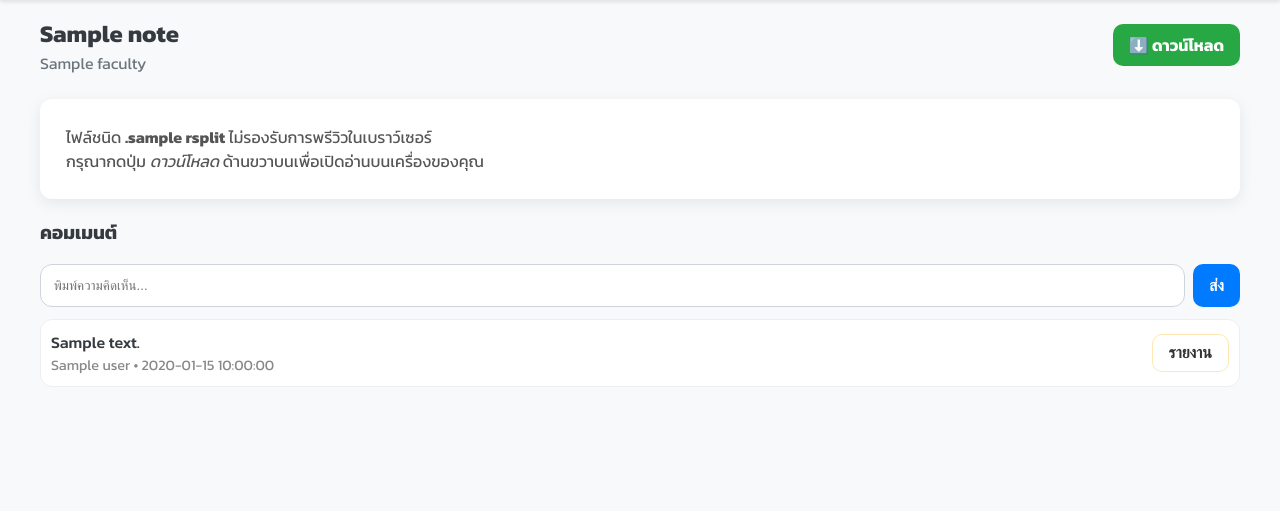
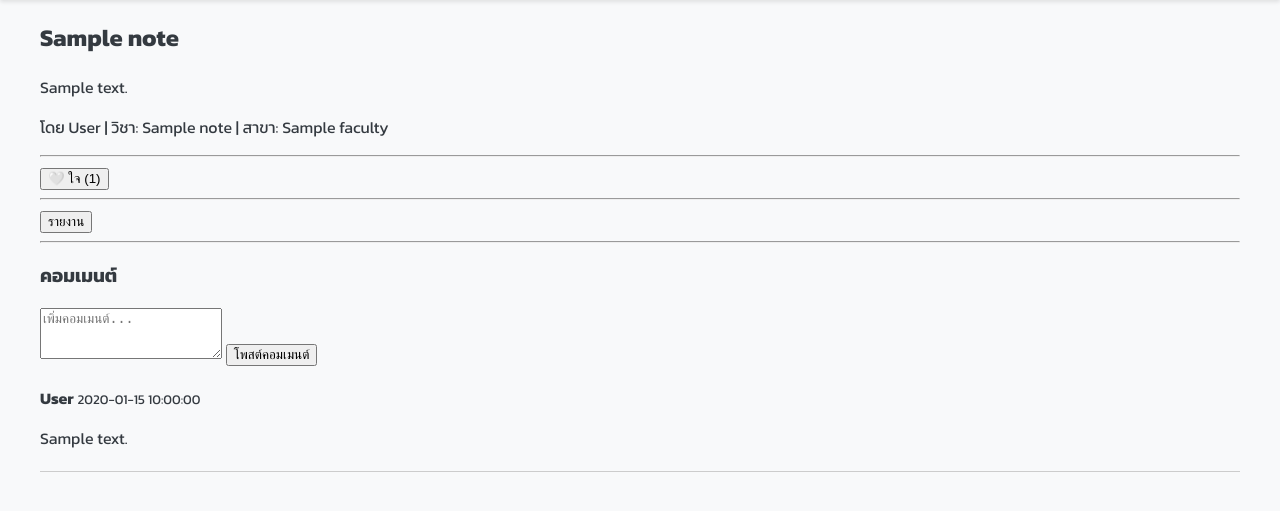
Before and after one commit to saranyapat3368/Project_NeedNote, a Flask app: template templates/note_detail.html in a window 1280 px wide. Shown: the part 77-588 px from the top of the page. Run offline with Flask 3, Linux system fonts and the light colour scheme; the template is opened without the code that fills it: most values are stand-ins (such as "Sample title", 1, 10 or a date in 2020).

Commit message:
ปรับต่างๆ

```diff
--- a/app.py
+++ b/app.py
@@ -1,78 +1,54 @@
 import os
 import uuid
 import requests
-from flask import Flask, render_template, request, redirect, url_for, flash, session
-from werkzeug.utils import secure_filename
+from flask import Flask, render_template, request, redirect, url_for, flash, session, jsonify
 
 # Firebase SDK
 import firebase_admin
 from firebase_admin import credentials, auth, firestore
 
 # --- 1. การตั้งค่าเบื้องต้น ---
-UPLOAD_FOLDER = 'static/uploads'
-ALLOWED_EXTENSIONS = {'pdf', 'png', 'jpg', 'jpeg', 'doc', 'docx'}
-
 app = Flask(__name__)
-app.config['UPLOAD_FOLDER'] = UPLOAD_FOLDER
 app.config['SECRET_KEY'] = 'a-super-secret-key-for-sessions'
-os.makedirs(UPLOAD_FOLDER, exist_ok=True)
 
 # --- 2. เชื่อม Firebase ---
 cred = credentials.Certificate("serviceAccountKey.json")
 firebase_admin.initialize_app(cred)
 db = firestore.client()
 
-# 👉 Firebase Web API Key
+# Firebase Web API Key
 FIREBASE_API_KEY = "AIzaSyAm3ZezqVvpsk40Z_ggc1L_0dzkxE4Sm1Q"
 
-
-# --- 3. ฟังก์ชันช่วยเหลือ ---
-def allowed_file(filename):
-    return '.' in filename and filename.rsplit('.', 1)[1].lower() in ALLOWED_EXTENSIONS
-
-
-# --- 4. Routes ---
+# --- 3. Routes ---
 
 @app.route('/')
 def home():
-    """หน้าแรก: ถ้า login แล้วให้ไป Dashboard ถ้ายังให้ไป Login"""
     if 'student_id' in session:
         return redirect(url_for('dashboard'))
     return redirect(url_for('login'))
 
-
-# 🔹 หน้า Login
+# 🔹 Login
 @app.route('/login', methods=['GET', 'POST'])
 def login():
     if request.method == 'POST':
         login_id = request.form['login_id']
         password = request.form['password']
 
-        # ตรวจว่าเป็นอีเมลหรือรหัสนักศึกษา
         if '@' in login_id:
             email = login_id
         else:
             email = f"{login_id}@kmitl.ac.th"
 
-        payload = {
-            "email": email,
-            "password": password,
-            "returnSecureToken": True
-        }
+        payload = {"email": email,"password": password,"returnSecureToken": True}
 
-        # 🔍 ยิง API ไปที่ Firebase Authentication
         resp = requests.post(
             f"https://identitytoolkit.googleapis.com/v1/accounts:signInWithPassword?key={FIREBASE_API_KEY}",
             json=payload
         )
 
         if resp.status_code == 200:
-            # ✅ Login สำเร็จ (Firebase Auth)
             data = resp.json()
-            print("✅ Login success:", data)
-
-            # 🔍 ดึงข้อมูลผู้ใช้จาก Firestore
-            docs = db.collection('users').where('email', '==', email).stream()
+            docs = db.collection('users').where('email','==',email).stream()
             user_doc = None
             for d in docs:
                 user_doc = d.to_dict()
@@ -90,9 +66,8 @@ def login():
 
     return render_template('login.html')
 
-
-# 🔹 หน้า Register
-@app.route('/register', methods=['GET', 'POST'])
+# 🔹 Register
+@app.route('/register', methods=['GET','POST'])
 def register():
     if request.method == 'POST':
         fullname = request.form['fullname']
@@ -105,18 +80,16 @@ def register():
             return redirect(url_for('register'))
 
         try:
-            # ตรวจสอบซ้ำ
             existing_student = db.collection('users').document(student_id).get()
             if existing_student.exists:
                 flash('รหัสนักศึกษานี้ถูกใช้แล้ว', 'warning')
                 return redirect(url_for('register'))
 
-            existing_email = db.collection('users').where('email', '==', email).stream()
+            existing_email = db.collection('users').where('email','==',email).stream()
             if any(existing_email):
                 flash('อีเมลนี้ถูกใช้งานแล้ว', 'warning')
                 return redirect(url_for('register'))
 
-            # สร้างผู้ใช้ใน Firebase Auth
             auth.create_user(
                 uid=student_id,
                 email=email,
@@ -124,7 +97,6 @@ def register():
                 display_name=fullname
             )
 
-            # เก็บข้อมูลใน Firestore
             db.collection('users').document(student_id).set({
                 'fullname': fullname,
                 'student_id': student_id,
@@ -140,8 +112,7 @@ def register():
 
     return render_template('register.html')
 
-
-# 🔹 หน้า Dashboard
+# 🔹 Dashboard (โน้ตตัวเอง)
 @app.route('/dashboard')
 def dashboard():
     if 'student_id' not in session:
@@ -149,17 +120,19 @@ def dashboard():
         return redirect(url_for('login'))
 
     fullname = session.get('fullname')
+    notes_ref = db.collection('notes').where('uploader','==', session['student_id']).stream()
+    notes = []
+    for doc in notes_ref:
+        n = doc.to_dict()
+        n['id'] = doc.id
+        n['like_count'] = n.get('like_count',0)
+        n['liked_by'] = n.get('liked_by',[])
+        notes.append(n)
 
-    # ดึงโน้ตทั้งหมดจาก Firestore
-    notes_ref = db.collection('notes').where('uploader', '==', session['student_id']).stream()
-    notes = [doc.to_dict() for doc in notes_ref]
-
-    categories = ["เทคโนโลยีคอมพิวเตอร์", "อิเล็กทรอนิกส์", "โทรคมนาคม"]
-
+    categories = ["เทคโนโลยีคอมพิวเตอร์","อิเล็กทรอนิกส์","โทรคมนาคม"]
     return render_template('dashboard.html', fullname=fullname, notes=notes, categories=categories, library_mode=False)
 
-
-# 🔹 หน้า Library (optional)
+# 🔹 Library (โชว์โน้ตตัวเอง)
 @app.route('/library')
 def library():
     if 'student_id' not in session:
@@ -167,50 +140,57 @@ def library():
         return redirect(url_for('login'))
 
     fullname = session.get('fullname')
-    return render_template('dashboard.html', fullname=fullname, notes=[], library_mode=True)
+    notes_ref = db.collection('notes').where('uploader','==', session['student_id']).stream()
+    notes = []
+    for doc in notes_ref:
+        n = doc.to_dict()
+        n['id'] = doc.id
+        n['like_count'] = n.get('like_count',0)
+        n['liked_by'] = n.get('liked_by',[])
+        notes.append(n)
 
+    categories = ["เทคโนโลยีคอมพิวเตอร์","อิเล็กทรอนิกส์","โทรคมนาคม"]
+    return render_template('dashboard.html', fullname=fullname, notes=notes, categories=categories, library_mode=True)
 
-# 🔹 หน้า Create Note
-@app.route('/create-note', methods=['GET', 'POST'])
+# 🔹 Create Note
+@app.route('/create-note', methods=['GET','POST'])
 def create_note():
     if 'student_id' not in session:
         flash('กรุณาเข้าสู่ระบบก่อน', 'danger')
         return redirect(url_for('login'))
 
-    categories = ["เทคโนโลยีคอมพิวเตอร์", "อิเล็กทรอนิกส์", "โทรคมนาคม"]
+    categories = ["เทคโนโลยีคอมพิวเตอร์","อิเล็กทรอนิกส์","โทรคมนาคม"]
 
     if request.method == 'GET':
         return render_template('create_note.html', categories=categories)
 
-    # POST: บันทึกไฟล์
-    file = request.files.get('note_file')
-    if not file or file.filename == '':
-        flash('กรุณาเลือกไฟล์ก่อนอัปโหลด', 'danger')
+    try:
+        note_id = str(uuid.uuid4())
+        title = request.form.get('title','')
+        subject = request.form.get('subject','')
+        faculty = request.form.get('faculty','')
+        content = request.form.get('content','')
+
+        db.collection('notes').document(note_id).set({
+            'note_id': note_id,
+            'title': title,
+            'subject': subject,
+            'faculty': faculty,
+            'content': content,
+            'uploader': session['student_id'],
+            'fullname': session.get('fullname',''),
+            'like_count':0,
+            'liked_by':[],
+        })
+
+        flash('✅ บันทึกโน้ตสำเร็จ!', 'success')
+        return redirect(url_for('dashboard'))
+
+    except Exception as e:
+        flash(f'เกิดข้อผิดพลาด: {e}', 'danger')
         return redirect(request.url)
 
-    if allowed_file(file.filename):
-        filename = secure_filename(file.filename)
-        file.save(os.path.join(app.config['UPLOAD_FOLDER'], filename))
-
-        note_id = str(uuid.uuid4())
-        db.collection('notes').document(note_id).set({
-            'note_id': note_id,
-            'title': request.form['title'],
-            'subject': request.form['subject'],
-            'faculty': request.form['faculty'],
-            'filename': filename,
-            'uploader': session['student_id'],
-            'fullname': session.get('fullname', '')
-        })
-
-        flash('✅ อัปโหลดโน้ตสำเร็จ!', 'success')
-        return redirect(url_for('dashboard'))
-    else:
-        flash('ชนิดไฟล์ไม่ถูกต้อง', 'danger')
-        return redirect(request.url)
-
-
-# 🔹 หน้าอ่านรายละเอียดโน้ต
+# 🔹 Note Detail + Comment + Like + Report
 @app.route('/note/<note_id>')
 def note_detail(note_id):
     note_ref = db.collection('notes').document(note_id).get()
@@ -218,25 +198,101 @@ def note_detail(note_id):
         flash('ไม่พบโน้ตที่ต้องการ', 'warning')
         return redirect(url_for('dashboard'))
     note = note_ref.to_dict()
-    return render_template('note_detail.html', note=note)
+    note['like_count'] = note.get('like_count',0)
+    note['liked_by'] = note.get('liked_by',[])
 
+    # ดึงคอมเมนต์
+    comments_ref = db.collection('comments').where('note_id','==',note_id).stream()
+    comments = []
+    for c in comments_ref:
+        com = c.to_dict()
+        comments.append(com)
 
-# 🔹 ลบโน้ต
+    return render_template('note_detail.html', note=note, comments=comments)
+
+# 🔹 Toggle Like
+@app.route('/toggle-like/<note_id>', methods=['POST'])
+def toggle_like(note_id):
+    if 'student_id' not in session:
+        return jsonify({"success":False, "msg":"ไม่พบผู้ใช้"})
+
+    note_ref = db.collection('notes').document(note_id)
+    note = note_ref.get().to_dict()
+    student_id = session['student_id']
+
+    liked_by = note.get('liked_by',[])
+    if student_id in liked_by:
+        liked_by.remove(student_id)
+    else:
+        liked_by.append(student_id)
+
+    note_ref.update({
+        'liked_by': liked_by,
+        'like_count': len(liked_by)
+    })
+
+    return jsonify({"success":True, "liked": student_id in liked_by, "like_count": len(liked_by)})
+
+# 🔹 Add Comment
+@app.route('/add-comment/<note_id>', methods=['POST'])
+def add_comment(note_id):
+    if 'student_id' not in session:
+        flash('กรุณาเข้าสู่ระบบ', 'danger')
+        return redirect(url_for('login'))
+
+    content = request.form.get('content','')
+    if not content.strip():
+        flash('กรุณากรอกข้อความ', 'warning')
+        return redirect(url_for('note_detail', note_id=note_id))
+
+    comment_id = str(uuid.uuid4())
+    db.collection('comments').document(comment_id).set({
+        'comment_id': comment_id,
+        'note_id': note_id,
+        'content': content,
+        'fullname': session.get('fullname',''),
+        'student_id': session['student_id'],
+        'timestamp': firestore.SERVER_TIMESTAMP
+    })
+
+    flash('เพิ่มคอมเมนต์เรียบร้อย', 'success')
+    return redirect(url_for('note_detail', note_id=note_id))
+
+# 🔹 Report Note
+@app.route('/report-note/<note_id>', methods=['POST'])
+def report_note(note_id):
+    reason = request.form.get('reason','')
+    if 'student_id' not in session:
+        flash('กรุณาเข้าสู่ระบบ', 'danger')
+        return redirect(url_for('login'))
+
+    report_id = str(uuid.uuid4())
+    db.collection('reports').document(report_id).set({
+        'report_id': report_id,
+        'note_id': note_id,
+        'reason': reason,
+        'reporter': session['student_id'],
+        'fullname': session.get('fullname',''),
+        'timestamp': firestore.SERVER_TIMESTAMP
+    })
+
+    flash('รายงานถูกส่งเรียบร้อยแล้ว', 'success')
+    return redirect(url_for('note_detail', note_id=note_id))
+
+# 🔹 Delete Note
 @app.route('/delete-note/<note_id>', methods=['POST'])
 def delete_note(note_id):
     db.collection('notes').document(note_id).delete()
     flash('ลบโน้ตเรียบร้อยแล้ว', 'info')
     return redirect(url_for('dashboard'))
 
-
-# 🔹 ออกจากระบบ
+# 🔹 Logout
 @app.route('/logout')
 def logout():
     session.clear()
     flash('ออกจากระบบเรียบร้อยแล้ว', 'info')
     return redirect(url_for('login'))
 
-
-# --- 5. Run App ---
+# --- 4. Run App ---
 if __name__ == '__main__':
     app.run(debug=True, port=5000)
--- a/templates/note_detail.html
+++ b/templates/note_detail.html
@@ -1,73 +1,52 @@
-{% extends 'layout.html' %}
-{% block title %}อ่านโน้ต{% endblock %}
+{% extends "layout.html" %}
+{% block title %}{{ note.title }}{% endblock %}
+
 {% block content %}
+<h2>{{ note.title }}</h2>
+<p>{{ note.content }}</p>
+<p>โดย {{ note.fullname }} | วิชา: {{ note.subject }} | สาขา: {{ note.faculty }}</p>
+<hr>
 
-<div class="page-title" style="display:flex;justify-content:space-between;align-items:center;">
-  <div>
-    <h2 style="margin:0">{{ note.title or note.subject }}</h2>
-    <div style="color:#6c757d">{{ note.faculty }}</div>
+<!-- Like Button -->
+{% set is_liked = session['student_id'] in note.liked_by %}
+<button id="like-btn">{{ '❤️' if is_liked else '🤍' }} ใจ (<span id="like-count">{{ note.like_count }}</span>)</button>
+<script>
+document.getElementById('like-btn').addEventListener('click', async () => {
+    const res = await fetch(`/toggle-like/{{ note.note_id }}`, {method:'POST'});
+    const data = await res.json();
+    if (data.success){
+        document.getElementById('like-count').textContent = data.like_count;
+        document.getElementById('like-btn').innerHTML = (data.liked ? '❤️' : '🤍') + ` ใจ (<span id="like-count">${data.like_count}</span>)`;
+    }
+});
+</script>
+<hr>
+
+<!-- Report -->
+<button onclick="document.getElementById('report-form').style.display='block'">รายงาน</button>
+<div id="report-form" style="display:none; margin-top:10px;">
+  <form action="{{ url_for('report_note', note_id=note.note_id) }}" method="post">
+    <textarea name="reason" rows="3" placeholder="ระบุเหตุผล..." required></textarea>
+    <button type="submit">ส่งรายงาน</button>
+  </form>
+</div>
+<hr>
+
+<!-- Comments -->
+<h3>คอมเมนต์</h3>
+<form action="{{ url_for('add_comment', note_id=note.note_id) }}" method="post">
+  <textarea name="content" rows="3" placeholder="เพิ่มคอมเมนต์..." required></textarea>
+  <button type="submit">โพสต์คอมเมนต์</button>
+</form>
+
+<div class="comments-list" style="margin-top:15px;">
+{% for c in comments %}
+  <div class="comment" style="border-bottom:1px solid #ccc; padding:5px 0;">
+    <strong>{{ c.fullname }}</strong> <small>{{ c.timestamp }}</small>
+    <p>{{ c.content }}</p>
   </div>
-  <div>
-    <!-- ปุ่มดาวน์โหลด: ใช้ดาวน์โหลดผ่าน note_id -->
-    <a class="btn green" href="{{ url_for('download_note', note_id=note_id) }}">⬇️ ดาวน์โหลด</a>
-  </div>
+{% else %}
+  <p>ยังไม่มีคอมเมนต์</p>
+{% endfor %}
 </div>
-
-{% set ext = note.filename.rsplit('.', 1)[1].lower() %}
-
-<div class="note-viewer panel" style="background:#fff;border-radius:12px;box-shadow:0 4px 15px rgba(0,0,0,.08);padding:10px;">
-  {# พรีวิว PDF #}
-  {% if ext in ['pdf'] %}
-    <iframe
-      src="{{ url_for('inline_file', note_id=note_id) }}#toolbar=1&navpanes=0&view=FitH"
-      title="preview"
-      style="width:100%;height:70vh;border:0;border-radius:10px"
-    ></iframe>
-
-  {# พรีวิวรูปภาพ #}
-  {% elif ext in ['png','jpg','jpeg'] %}
-    <img
-      src="{{ url_for('inline_file', note_id=note_id) }}"
-      alt="note image"
-      style="max-width:100%;height:auto;border-radius:10px;display:block;margin:0 auto;"
-    />
-
-  {# ชนิดอื่นไม่รองรับพรีวิว (เช่น doc/docx) #}
-  {% else %}
-    <div style="padding:1rem;color:#555;">
-      ไฟล์ชนิด <strong>.{{ ext }}</strong> ไม่รองรับการพรีวิวในเบราว์เซอร์<br>
-      กรุณากดปุ่ม <em>ดาวน์โหลด</em> ด้านขวาบนเพื่อเปิดอ่านบนเครื่องของคุณ
-    </div>
-  {% endif %}
-</div>
-
-<section class="comments" style="margin-top:18px">
-  <h3>คอมเมนต์</h3>
-  <form method="post" action="{{ url_for('add_comment', note_id=note_id) }}" class="comment-form" style="display:flex;gap:8px;">
-    <input type="text" name="text" placeholder="พิมพ์ความคิดเห็น..." required style="flex:1;padding:.8rem;border-radius:12px;border:1px solid #ced4da;">
-    <button class="btn blue" type="submit">ส่ง</button>
-  </form>
-
-  {% if comments|length == 0 %}
-    <div class="empty-message">ยังไม่มีคอมเมนต์</div>
-  {% else %}
-    <ul style="list-style:none;margin:12px 0 0;padding:0;display:grid;gap:10px">
-      {% for c in comments %}
-      <li style="background:#fff;border:1px solid #eee;border-radius:12px;padding:10px;display:flex;justify-content:space-between;align-items:center">
-        <div>
-          <div style="font-weight:500">{{ c.text }}</div>
-          <div style="color:#888;font-size:.9rem">{{ c.user }} • {{ c.created_at[:19].replace('T',' ') }}</div>
-        </div>
-        <div style="display:flex;gap:8px">
-          <button class="btn" data-report-comment="{{ c.id }}" data-note="{{ note_id }}" style="background:#fff;border:1px solid #ffe7b3;color:#333">รายงาน</button>
-          {% if c.user == session['student_id'] %}
-          <button class="btn" data-del-comment="{{ c.id }}" data-note="{{ note_id }}" style="background:#fff;border:1px solid #ffd6e5;color:#333">ลบของฉัน</button>
-          {% endif %}
-        </div>
-      </li>
-      {% endfor %}
-    </ul>
-  {% endif %}
-</section>
-
 {% endblock %}
```
Also changed, not shown: templates/create_note.html (+11 -5 lines), templates/dashboard.html (+43 -23 lines).
